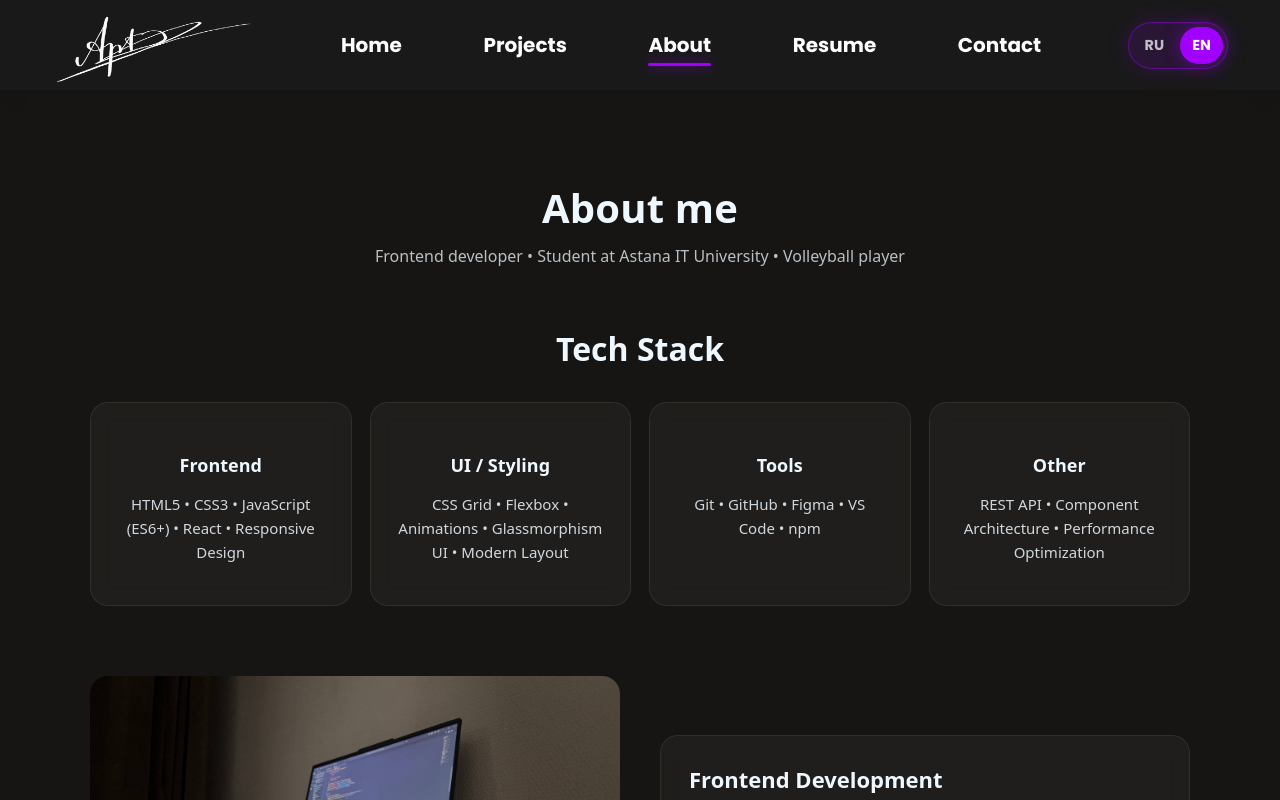
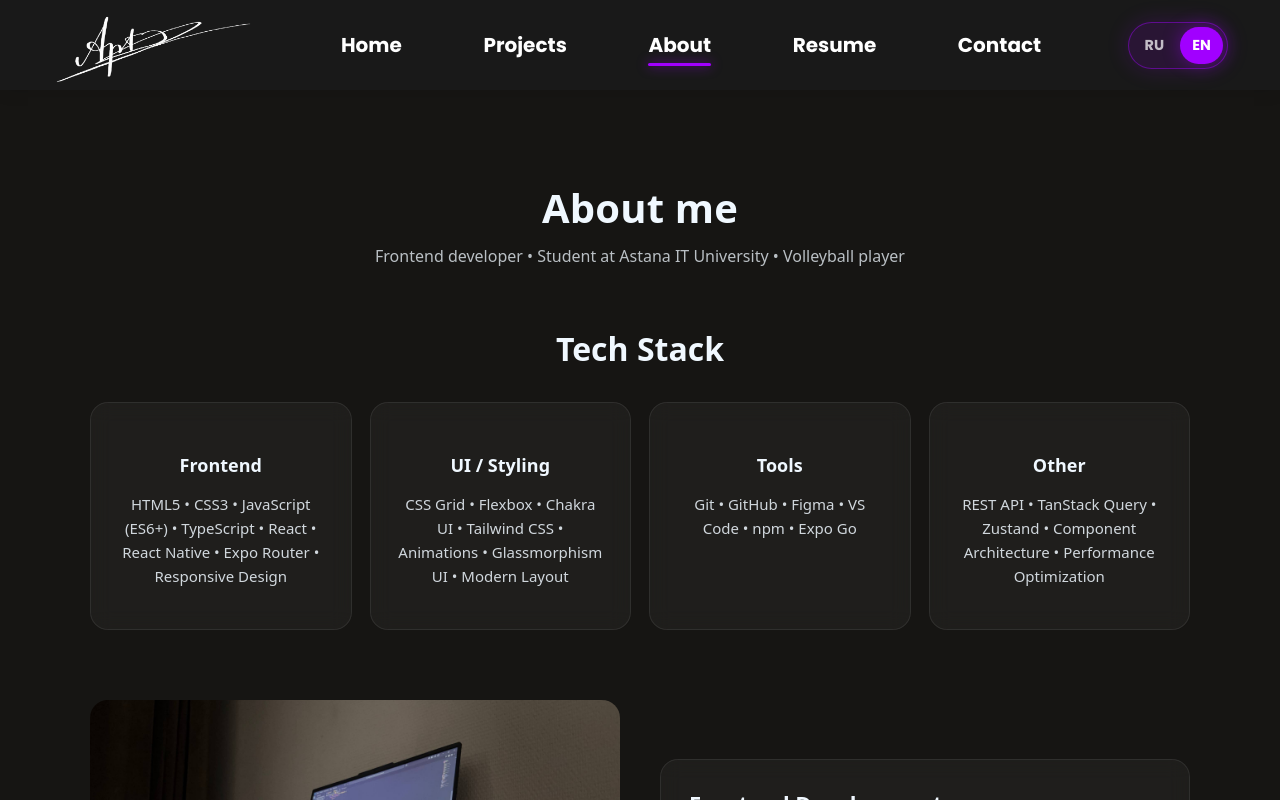
Before and after one commit to danserot/My-Portfolio-, a React (Create React App) app: page /about in a window 1280 px wide. Shown: the top 800 px of the page. Built offline with nearby package versions, Linux system fonts and the light colour scheme.

Commit message:
About improve

```diff
--- a/src/languages/en.js
+++ b/src/languages/en.js
@@ -42,19 +42,19 @@ export const en = {
     techCards: [
       {
         title: "Frontend",
-        text: "HTML5 • CSS3 • JavaScript (ES6+) • React • Responsive Design",
+        text: "HTML5 • CSS3 • JavaScript (ES6+) • TypeScript • React • React Native • Expo Router • Responsive Design",
       },
       {
         title: "UI / Styling",
-        text: "CSS Grid • Flexbox • Animations • Glassmorphism UI • Modern Layout",
+        text: "CSS Grid • Flexbox • Chakra UI • Tailwind CSS • Animations • Glassmorphism UI • Modern Layout",
       },
       {
         title: "Tools",
-        text: "Git • GitHub • Figma • VS Code • npm",
+        text: "Git • GitHub • Figma • VS Code • npm • Expo Go",
       },
       {
         title: "Other",
-        text: "REST API • Component Architecture • Performance Optimization",
+        text: "REST API • TanStack Query • Zustand • Component Architecture • Performance Optimization",
       },
     ],
     rows: {
--- a/src/languages/ru.js
+++ b/src/languages/ru.js
@@ -42,19 +42,19 @@ export const ru = {
     techCards: [
       {
         title: "Frontend",
-        text: "HTML5 • CSS3 • JavaScript (ES6+) • React • адаптивная верстка",
+        text: "HTML5 • CSS3 • JavaScript (ES6+) • TypeScript • React • React Native • Expo Router • адаптивная верстка",
       },
       {
         title: "UI / Стили",
-        text: "CSS Grid • Flexbox • анимации • Glassmorphism UI • современные макеты",
+        text: "CSS Grid • Flexbox • Chakra UI • Tailwind CSS • анимации • Glassmorphism UI • современные макеты",
       },
       {
         title: "Инструменты",
-        text: "Git • GitHub • Figma • VS Code • npm",
+        text: "Git • GitHub • Figma • VS Code • npm • Expo Go",
       },
       {
         title: "Другое",
-        text: "REST API • компонентная архитектура • оптимизация производительности",
+        text: "REST API • TanStack Query • Zustand • компонентная архитектура • оптимизация производительности",
       },
     ],
     rows: {
```
